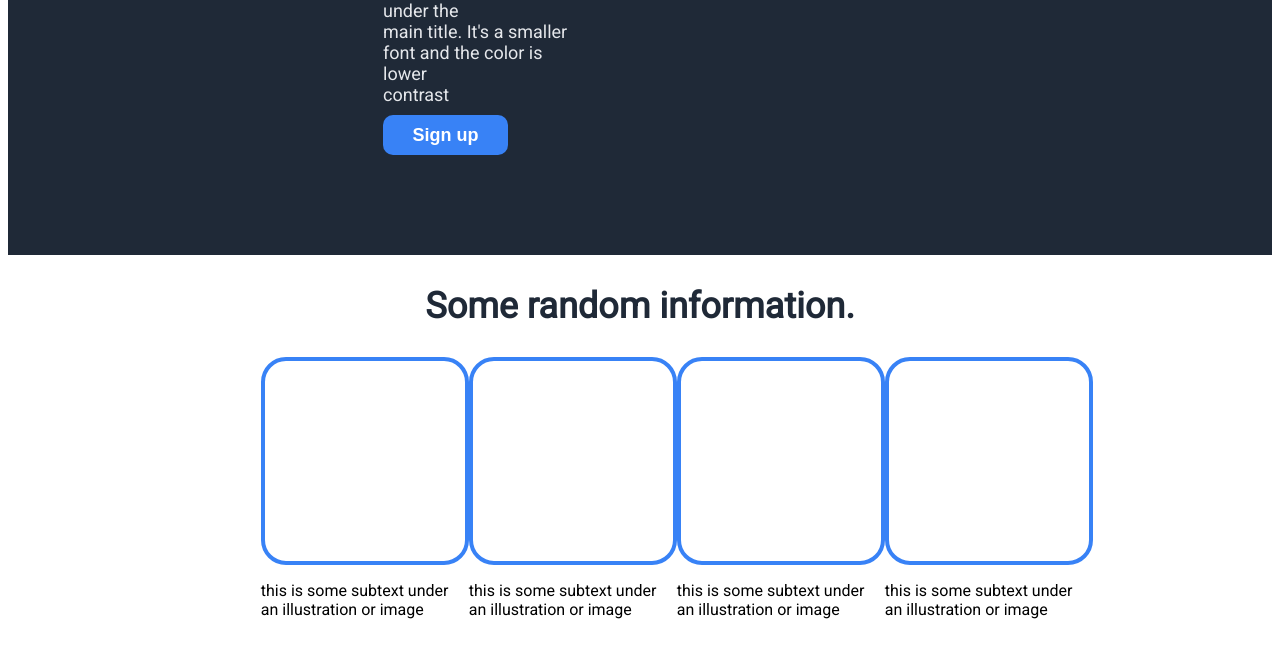
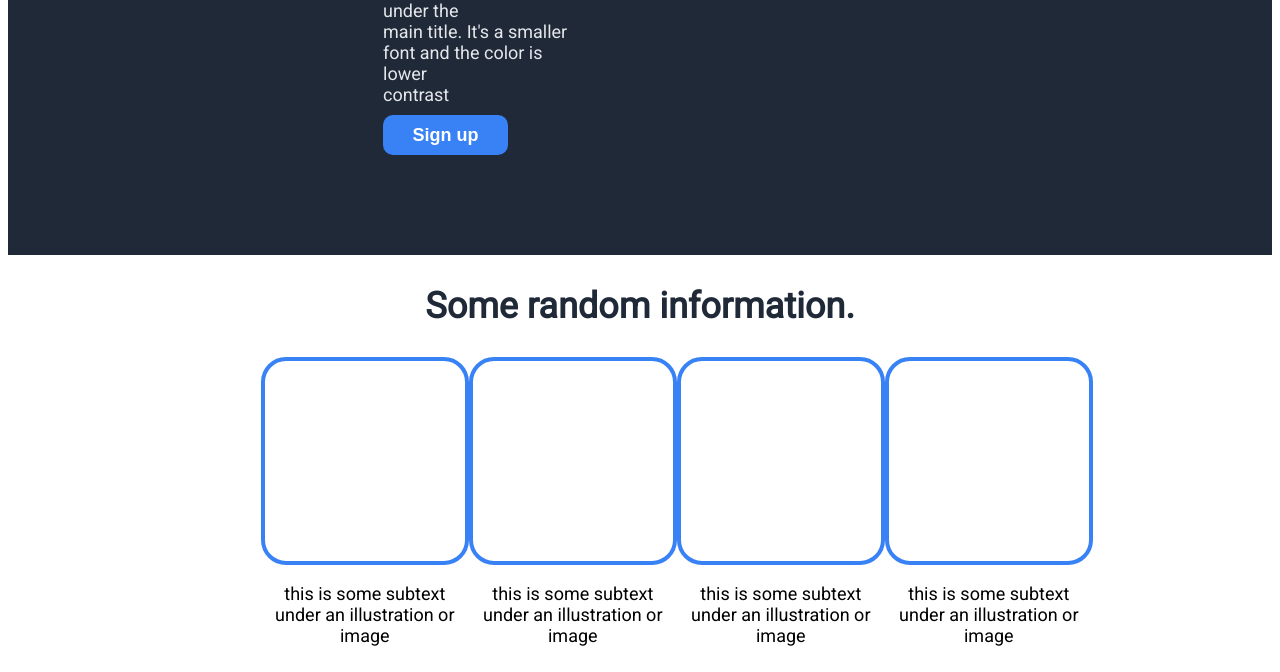
Before and after one commit to JClement11/odin-landing-page, a plain HTML site: page index.html in a window 1280 px wide. Shown: the part 417-1089 px from the top of the page. Before the commit the page ends 1060 px from the top, so only its background shows below. Drawn offline with Linux system fonts and the light colour scheme.

Commit message:
align and style subtext

```diff
--- a/style.css
+++ b/style.css
@@ -107,3 +107,8 @@ h2{
     height: 200px;
     border-radius: 25px;
 }
+
+.subtext {
+    text-align: center;
+    font-size: 18px;
+}
```
